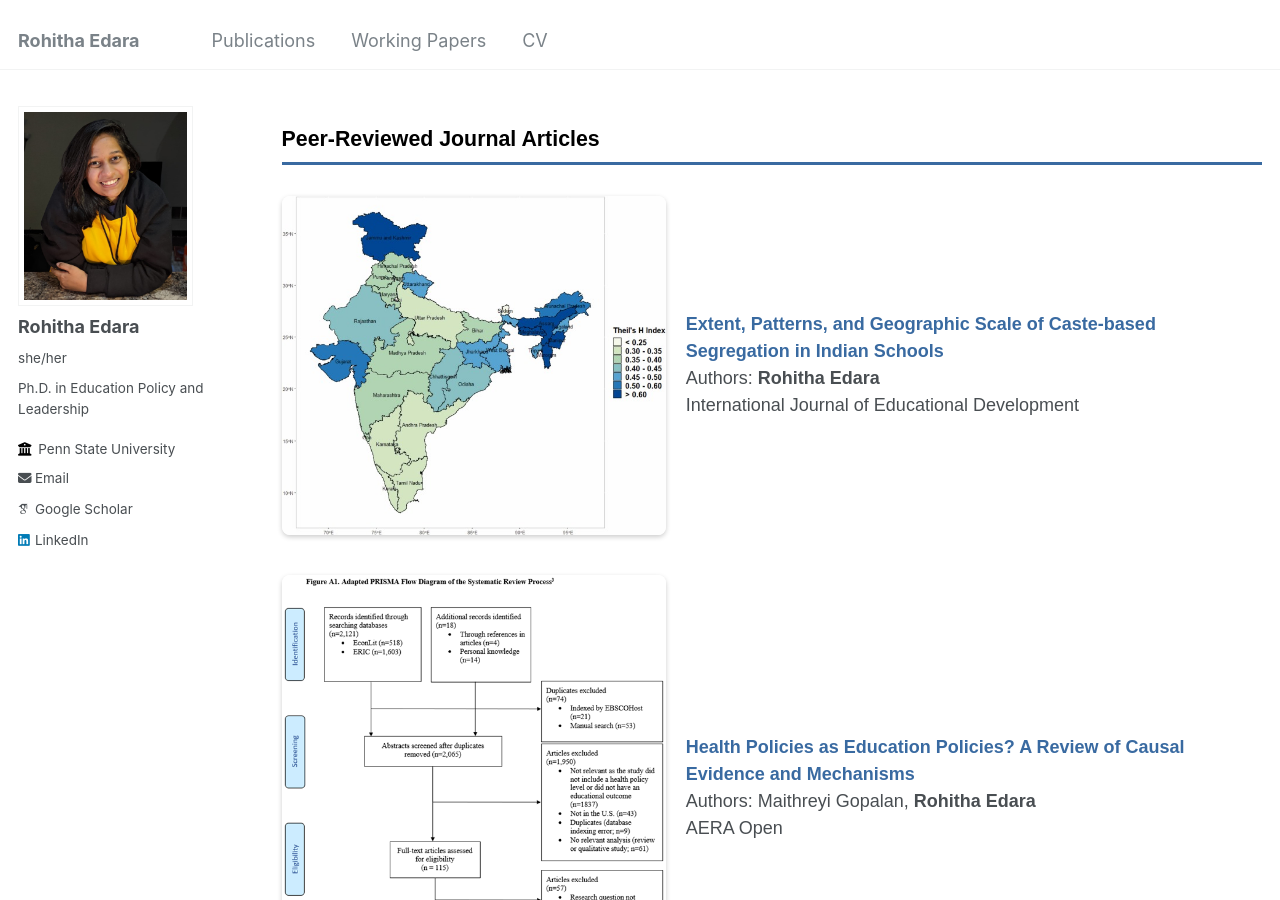
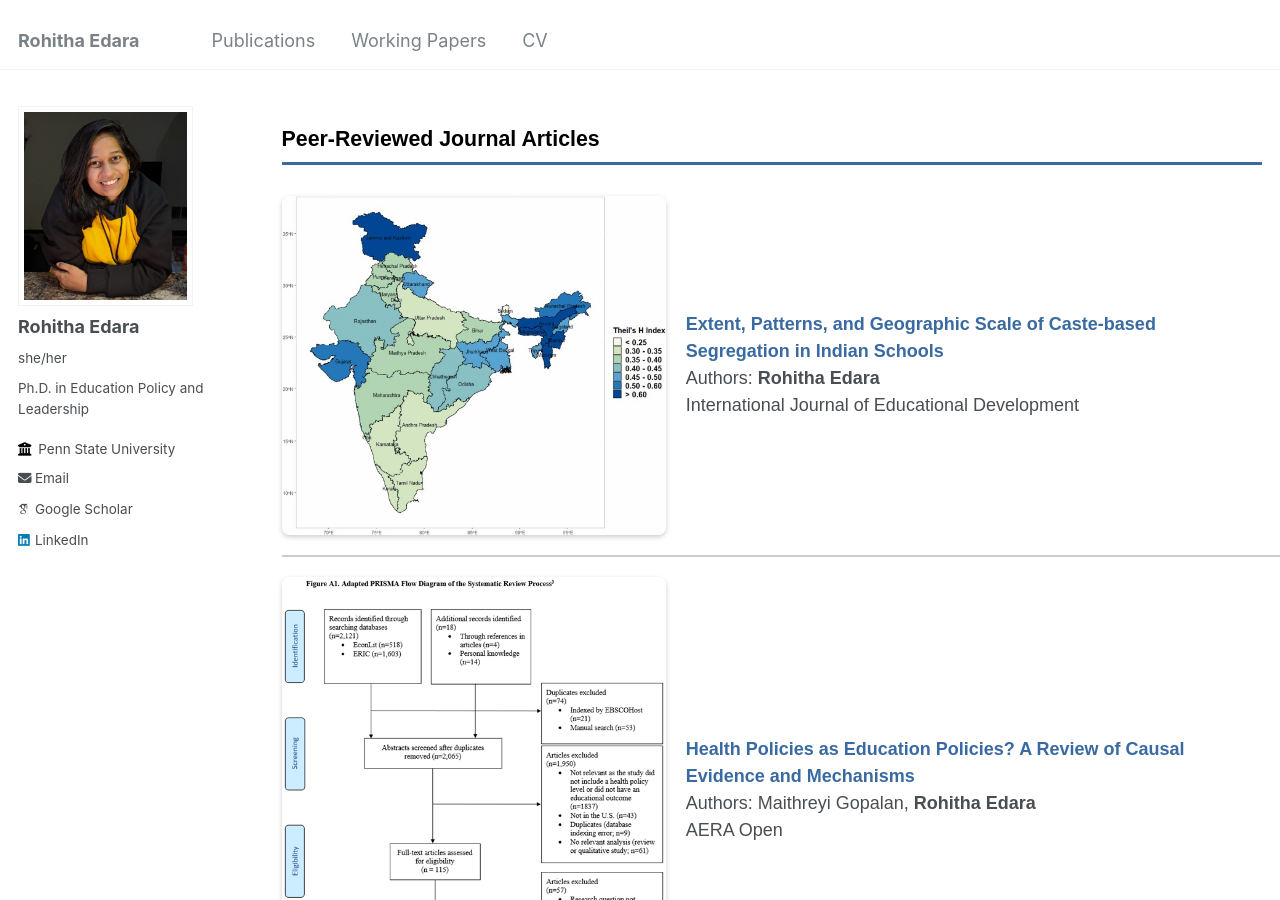
Before and after one commit to rohitha-edara/rohitha-edara.github.io, a Jekyll site: the page built from _pages/publications.html, in a window 1280 px wide and 900 px high. Built offline with Jekyll 4.4.1, drawn with Linux system fonts in a browser that asks for light colours; some web fonts are replaced.

Commit message:
Update publications.html

```diff
--- a/_pages/publications.html
+++ b/_pages/publications.html
@@ -99,6 +99,8 @@ author_profile: true
   </div>
 </div>
 
+<hr style="width:1000px; margin: auto;" /> <!-- Horizontal line between segments -->
+
 <div class="container">
   <div class="content">
     <!-- Image container -->
@@ -130,6 +132,8 @@ author_profile: true
   </div>
 </div>
 
+<hr style="width:1000px; margin: auto;" /> <!-- Horizontal line between segments -->
+
 <div class="container">
   <div class="content">
     <!-- Image container -->
```
